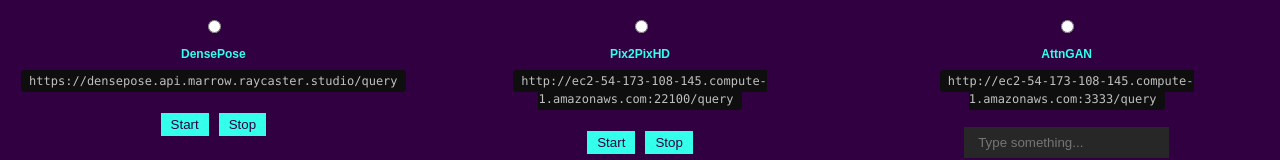
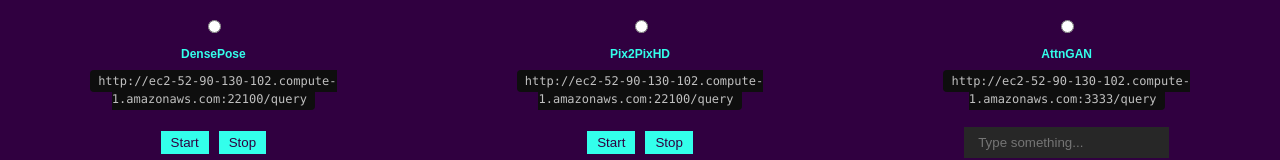
Before and after one commit to Marrow-AI/marrow_api_test, a React (Create React App) app: page / in a window 1280 px wide. Shown: the part 420-580 px from the top of the page. Built offline with nearby package versions, Linux system fonts and the light colour scheme; no server answers.

Commit message:
changes from nfb installation

```diff
--- a/src/App.js
+++ b/src/App.js
@@ -37,7 +37,7 @@
           <div className="Models">
             <ModelOption
               name='DensePose'
-              url='https://densepose.api.marrow.raycaster.studio/query'
+              url='http://ec2-52-90-130-102.compute-1.amazonaws.com:22100/query'
               emit='get_pose'
               listen='pose_update'
               receiveData={{
@@ -49,7 +49,7 @@
             />
             <ModelOption
               name='Pix2PixHD'
-              url='http://ec2-54-173-108-145.compute-1.amazonaws.com:22100/query'
+              url='http://ec2-52-90-130-102.compute-1.amazonaws.com:22100/query'
               emit='update_request'
               listen='update_response'
               receiveData={{
@@ -61,7 +61,7 @@
             />
             <ModelOption
               name='AttnGAN'
-              url='http://ec2-54-173-108-145.compute-1.amazonaws.com:3333/query'
+              url='http://ec2-52-90-130-102.compute-1.amazonaws.com:3333/query'
               emit='update_request'
               listen='update_response'
               receiveData={{
```
